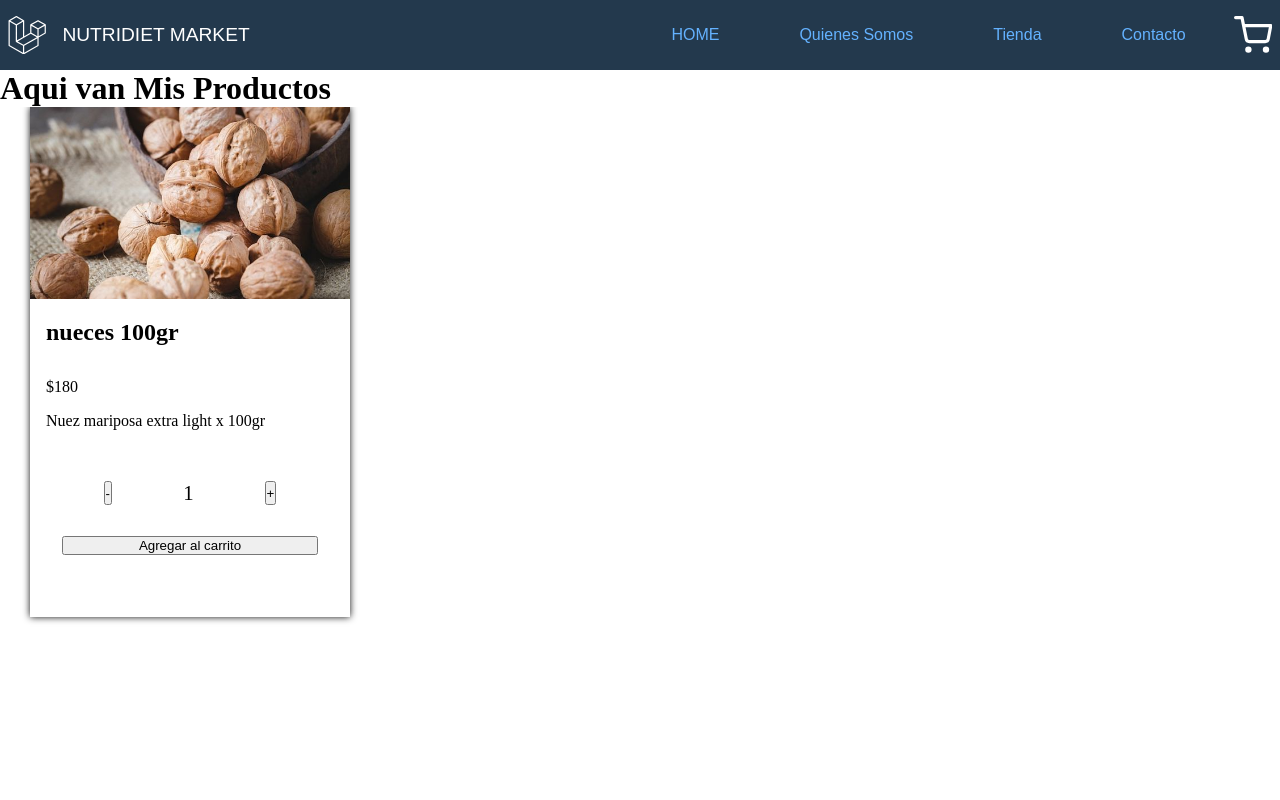
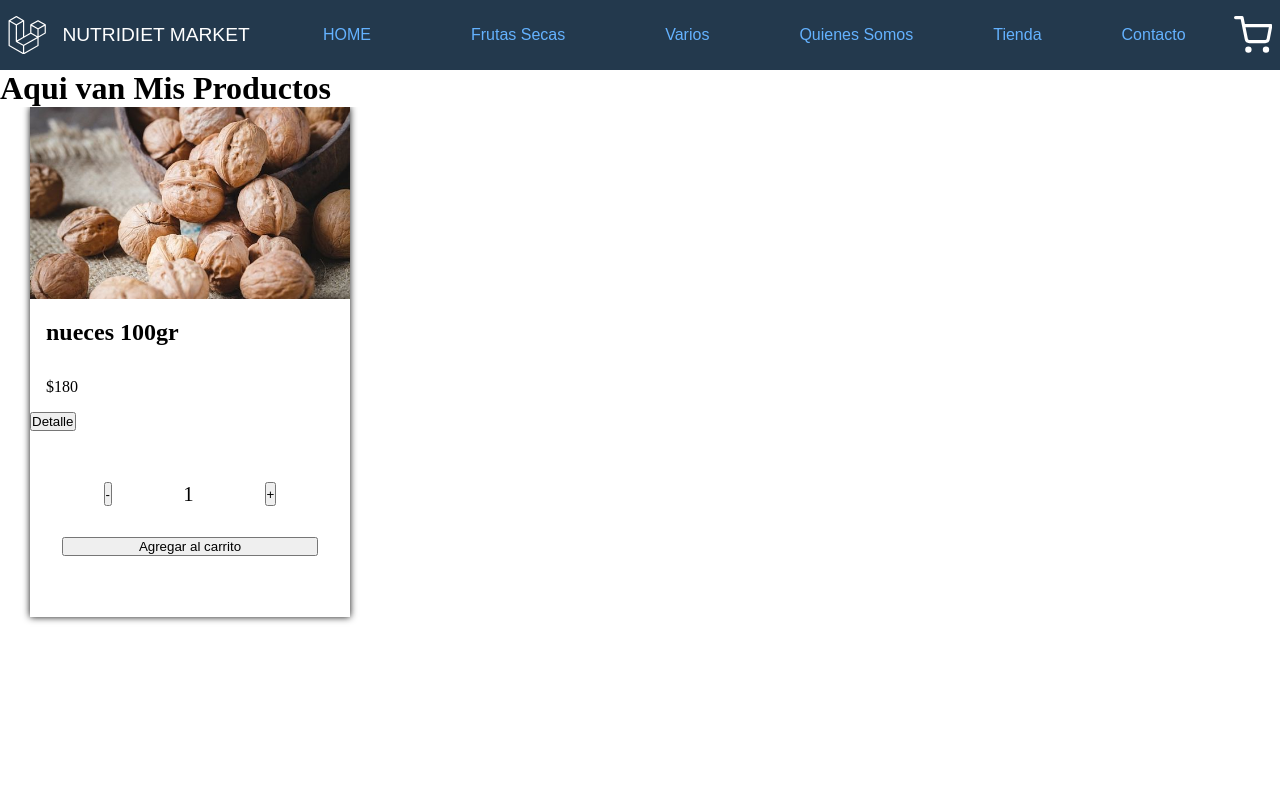
Before and after one commit to nicoaherrera/clase2react, a React (Create React App) app: page / in a window 1280 px wide. Shown: the top 800 px of the page. Built offline with nearby package versions, Linux system fonts and the light colour scheme.

Commit message:
entrega react router

```diff
--- a/package.json
+++ b/package.json
@@ -9,6 +9,7 @@
     "react": "^18.2.0",
     "react-dom": "^18.2.0",
     "react-icons": "^4.4.0",
+    "react-router-dom": "^6.3.0",
     "react-scripts": "5.0.1",
     "styled-components": "^5.3.5",
     "web-vitals": "^2.1.4"
--- a/src/App.js
+++ b/src/App.js
@@ -1,19 +1,27 @@
-
+import { BrowserRouter, Routes, Route } from "react-router-dom";
 import ItemListContainer from "./components/ItemListContainer";
 import NavBar from "./components/NavBar/NavBar";
+import ItemDetailContainer from "./components/ItemDetailContainer";
 import './styles.css'
 
 function App() {
 
   return (
+
    <>
+   <BrowserRouter>
      <NavBar />
-     <ItemListContainer className ="contenedorprod" title= 'Aqui van Mis Productos'/>
+     <Routes>
+     <Route path="/" element= {<ItemListContainer className ="contenedorprod" title= 'Aqui van Mis Productos'/>}/>
+     <Route path="/category/:category" element={<ItemListContainer className ="contenedorprod" title= 'Aqui van Mis Productos'/>}/>
+     <Route path="/item/:id" element={<ItemDetailContainer />} />
+     </Routes>
 
 
 
+   </BrowserRouter>
+   </>
 
-   </>
   );
 }
 
--- a/src/components/Item.js
+++ b/src/components/Item.js
@@ -1,5 +1,6 @@
 import ItemCount from "./ItemCount"
 import '../styles.css'
+import { Link } from "react-router-dom"
 
 
 const Item = ({item}) => {
@@ -9,9 +10,11 @@ const Item = ({item}) => {
                     <img className="cardimg" src={item.img} alt=""/>
                     <h2 className="cardtitle">{item.title}</h2>
                     <p className="cardprice">${item.price}</p>
-                    <p className="carddescription">{item.description}</p>
 
+
+                    <Link to={`/item/${item.id}`}> <button>Detalle</button> </Link>
                     <ItemCount stock={item.stock} initial={1} />
+
 
                 </div>
 
--- a/src/components/ItemCount.js
+++ b/src/components/ItemCount.js
@@ -27,7 +27,7 @@ border-radius: 3px;
 flex-direction: column;
 justify-content: center;
 object-fit: cover;
-box-shadow: 2 black;
+
 `;
 const CounterBtn = styled.div `
 display: flex;
--- /dev/null
+++ b/src/components/ItemDetail.css
@@ -0,0 +1,37 @@
+.itemDetail {
+    display: flex;
+    flex-direction: row;
+    justify-content: space-evenly;
+    align-content: center;
+
+    width: 100%;
+    margin-top: 60px;
+  }
+
+  .img-detail-cont {
+    height: 600px;
+    width: 700px;
+
+  }
+
+  .img-detail {
+    height: 100%;
+    width: 100%;
+    object-fit: cover;
+    border-radius: 15px;
+    box-shadow: 1px 1px 10px rgb(34, 34, 34);
+  }
+
+  .text-container {
+    width: 30%;
+    display: flex;
+      flex-direction: column;
+      justify-content: space-between;
+    align-items: center;
+  }
+
+  .titulo-container{
+    width: 100%;
+    display: flex;
+      flex-direction: column;
+  }
--- /dev/null
+++ b/src/components/ItemDetail.js
@@ -0,0 +1,33 @@
+import "./ItemDetail.css"
+import ItemCount from "./ItemCount";
+
+const ItemDetail = ({item}) => {
+  const {title, img, description, price, stock} = item
+
+  const onAdd = (cantidad) => {
+    console.log("seleccionaste ", cantidad, " items")
+  }
+
+  return (
+    <div className="itemDetail">
+      <div className="img-detail-cont">
+        <img src={img} alt={title} className="img-detail" />
+      </div>
+      <div className="text-container">
+        <div className="titulo-container">
+            <h1>{title}</h1>
+
+            <h3 style={{color: "whitesmoke"}}>${price}</h3>
+        </div>
+
+        <p>
+          {description}
+        </p>
+
+        <ItemCount stock={stock} precio={price} onAdd={onAdd}/>
+      </div>
+    </div>
+  );
+};
+
+export default ItemDetail;
--- /dev/null
+++ b/src/components/ItemDetailContainer.js
@@ -0,0 +1,30 @@
+import {useState, useEffect} from 'react'
+import ItemDetail from './ItemDetail'
+import { products } from '../mock/products'
+import { useParams } from 'react-router-dom'
+
+
+const ItemDetailContainer = () => {
+  const [item, setItem] = useState ({});
+  const {id} = useParams();
+
+  const traerProductoxId = () => {
+    return new Promise ((res)=> {
+      setTimeout(()=> {
+        res(products.find(obj => obj.id === id))
+  }, 1000)
+})
+}
+
+  useEffect (()=>{
+   traerProductoxId().then(res=>{
+     setItem(res)
+   }
+   );
+  },[id]);
+  return (
+     <ItemDetail item={item}/>
+   )
+  };
+
+export default ItemDetailContainer
--- a/src/components/ItemListContainer.js
+++ b/src/components/ItemListContainer.js
@@ -1,39 +1,32 @@
 import { useEffect, useState } from "react";
 import { products } from "../mock/products";
 import ItemList from "./ItemList";
+import { useParams } from "react-router-dom";
 
 const ItemListContainer = (props) => {
-    const [items, setItems] = useState ([])
+    const [items, setItems] = useState ([]);
+    const { category } = useParams();
+
+    const traerProductos = () => {
+        return new Promise((data) =>{
+            setTimeout(()=>{
+                data(category ? products.filter(obj => obj.category === category) : products);
+            }, 500);
+        });
+
+
+    };
     useEffect(()=>{
-        const traerProductos = new Promise ((res, rej) => {
-            setTimeout(() => {
-                res(products);
-            }, 2000);
-        })
-        traerProductos.then((data)=> {
+
+        traerProductos().then((data)=> {
             setItems(data);
         })
         .catch((error)=>{
             console.log(error)
         })
-    },[]);
+    },[category]);
 
 
-
-/*const ItemListContainer = () => {
-    const [items, setItems] = useState ([]);
-
-    useEffect(() => {
-      getItems();
-    }, [])
-
-    const getItems = async () => {
-      await fetch('../data/data.json')
-      .then((response) => {return response.json();
-      })
-      .then((nuevarespuesta) => setItems(nuevarespuesta))
-      .catch((error) => console.log(error));
-  };*/
 
 
 
--- a/src/components/NavBar/NavBar.js
+++ b/src/components/NavBar/NavBar.js
@@ -5,7 +5,15 @@ import { FaLaravel, FaBars } from "react-icons/fa";
 import { IconContext } from "react-icons";
 import { CartWidget } from "./CartWidget";
 import { FiShoppingCart } from "react-icons/fi";
+import {  Link } from "react-router-dom";
 
+const linkstyle = {
+
+        margin: "0 10px",
+        color: "#64b2ff",
+        textDecoration: "none",
+
+}
 
 const NavBar = () => {
       const [showMobileMenu, setShowMobileMenu] = useState(false)
@@ -18,17 +26,30 @@ const NavBar = () => {
 
 
                 <LogoContainer>
+
                    <FaLaravel/>
+                <Link to="/" style={{textDecoration:"none"}}>
                    <p>NUTRIDIET MARKET</p>
+                </Link>
+                </LogoContainer>
 
-                </LogoContainer>
                 <MobileIcon onClick={() => setShowMobileMenu(!showMobileMenu)}>
                     <FaBars />
                 </MobileIcon>
                 <Menu open={showMobileMenu}>
                     <MenuItem>
                         <MenuItemLink>
-                           HOME
+                        <Link to="/" style={linkstyle}>HOME </Link>
+                        </MenuItemLink>
+                    </MenuItem>
+                    <MenuItem>
+                        <MenuItemLink>
+                         <Link to="/category/frutas_secas" style={linkstyle}>Frutas Secas </Link>
+                        </MenuItemLink>
+                    </MenuItem>
+                    <MenuItem>
+                        <MenuItemLink>
+                        <Link to="/category/varios" style={linkstyle}>Varios </Link>
                         </MenuItemLink>
                     </MenuItem>
                     <MenuItem>
--- a/src/mock/products.js
+++ b/src/mock/products.js
@@ -4,49 +4,57 @@ export const products = [
     {id:1,
     title:'nueces 100gr',
     img:'/img/frutos6.jpg',
-    description:'Nuez mariposa extra light x 100gr',
+    description:'Nuez mariposa extra light x 100gr. Ultricies placerat est tellus condimentum venenatis pulvinar nam lobortis tempus natoque bibendum, nascetur nunc faucibus mus eros penatibus tortor scelerisque inceptos.',
     price:180,
-    stock:10},
+    stock:10,
+    category: 'frutas_secas'},
     {id:2,
     title:'Almendras 100gr',
     img:'/img/frutos2.jpg',
-    description:'Almendra non pareil x 100gr.',
+    description:'Almendra non pareil x 100gr. Lorem ipsum dolor sit amet consectetur adipiscing, elit tempor condimentum ac erat vehicula, sagittis sapien lobortis quam congue. Mollis bibendum morbi porta ',
     price:240,
-    stock:5},
+    stock:5,
+    category: 'frutas_secas'},
     {id:3,
     title:'Pistacho tostado 100gr',
     img:'/img/frutos5.jpg',
-    description:'Pistacho tostado y salado con cascara x 100gr.',
+    description:'Pistacho tostado y salado con cascara x 100gr. Lorem ipsum dolor sit amet consectetur, adipiscing elit ac montes, ultricies in suscipit purus. Euismod varius diam quam nibh nascetur, cum nullam nisl convallis imperdiet',
     price:250,
-    stock:12},
+    stock:12,
+    category: 'frutas_secas'},
     {id:4,
     title:'Mix frutas secas 100gr',
     img:'/img/mixfrutos.jpeg',
-    description:'Mix premium de frutas secas x 100gr.',
+    description:'Mix premium de frutas secas x 100gr. Bibendum augue blandit viverra et est ullamcorper, ut nullam luctus turpis interdum lacinia aptent, ornare eros suscipit ridiculus sollicitudin.',
     price:200,
-    stock:15},
+    stock:15,
+    category: 'frutas_secas'},
     {id:5,
     title:'Castañas naturales 100gr',
     img:'/img/frutos1.jpg',
-    description:'Castañas de caju naturales x 100gr.',
+    description:'Castañas de caju naturales x 100gr. orem ipsum dolor sit amet consectetur adipiscing elit est pharetra, eros magnis mi pulvinar accumsan sagittis conubia vivamus non, parturient lacus facilisi feugiat ultrices risus quisque tristique. Lacus sem magnis augue dictum aliquet ac ege',
     price:235,
-    stock:17},
+    stock:17,
+    category: 'frutas_secas'},
     {id:6,
     title:'Postre Phillosopeat',
     img:'/img/phillosopheat.jpeg',
-    description:'Postre keto sin harinas ni azucar.',
+    description:'Postre keto sin harinas ni azucar. Primis potenti aptent porta quisque imperdiet facilisi dictum cras, placerat molestie in odio gravida justo proin, augue dapibus diam habitasse luctus duis metus. Neque fames scelerisque iaculis porta habitasse suspendisse',
     price:400,
-    stock:20},
+    stock:20,
+    category: 'varios'},
     {id:7,
     title:'Clorofila liquida Natier',
     img:'/img/sintacc.jpg',
-    description:'Clorofila liquida bebible Natier.',
+    description:'Clorofila liquida bebible Natier.Conubia litora potenti velit sapien porta quis cursus, ut facilisis habitant molestie aliquam aenean.',
     price:600,
-    stock:33},
+    stock:33,
+    category: 'varios'},
     {id:8,
     title:'Mix semillas x 250gr',
     img:'/img/frutos4.jpg',
-    description:'Mix de semillas x 250gr.',
+    description:'Mix de semillas x 250gr. Nisi integer taciti nunc vivamus arcu aliquam nascetur, himenaeos erat aenean porta non etiam, litora potenti commodo sapien netus viverra duis, diam placerat sem suspendisse torquent.',
     price:80,
-    stock:3}
+    stock:3,
+    category: 'varios'}
 ]
```
Also changed, not shown: 1 other file (tests, documents, lock files or other folders).
